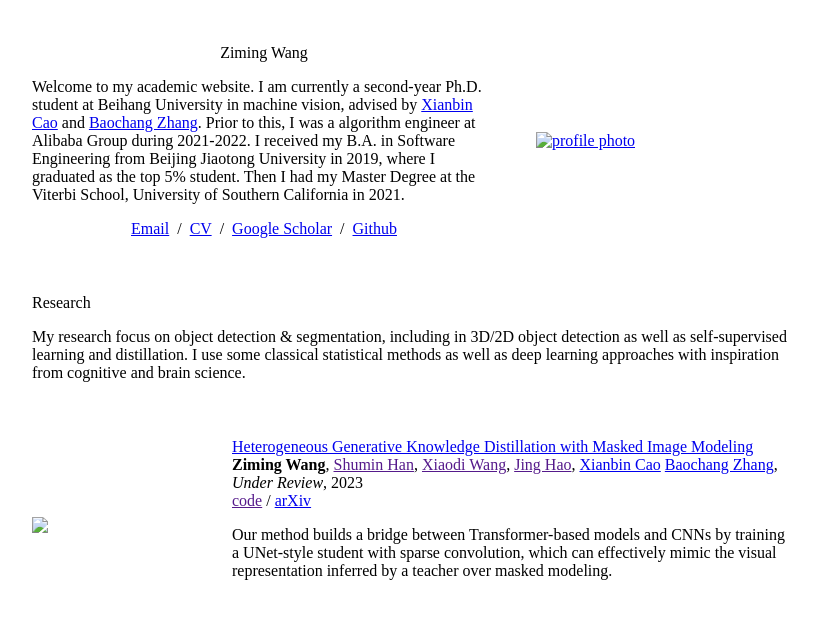
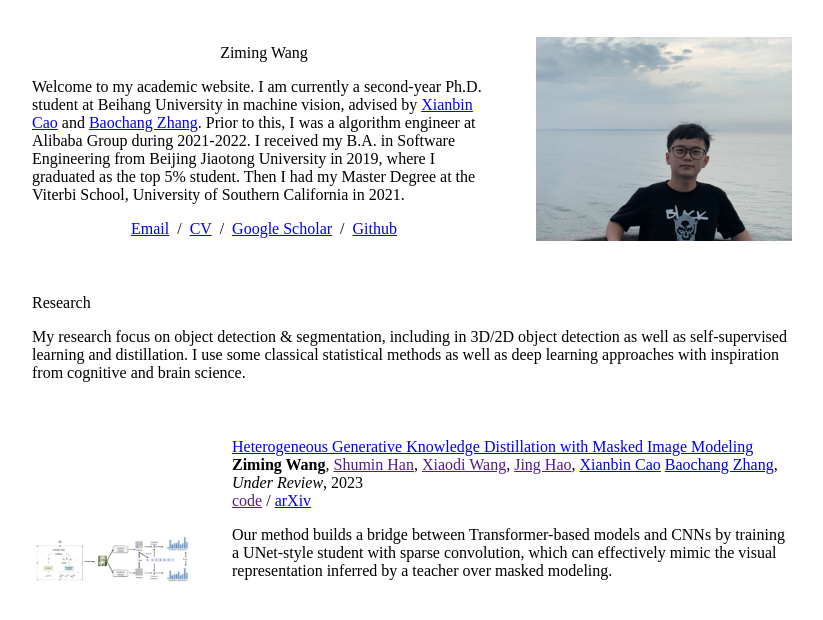
Before and after one commit to TurenK/zimingw.github.io, a plain HTML site: page index.html in a window 1280 px wide. Shown: the whole page, without its empty margins (228-1051 px from the left). Drawn offline with Linux system fonts and the light colour scheme.

Commit message:
upload
upload

```diff
--- a/index.html
+++ b/index.html
@@ -29,7 +29,7 @@
               </p>
             </td>
             <td style="padding:2.5%;width:40%;max-width:40%">
-              <a href="images/profile.pic.jpg"><img style="width:100%;max-width:100%" alt="profile photo" src="images/profile.pic.jpg" class="hoverZoomLink"></a>
+              <a href="profile.pic.jpg"><img style="width:100%;max-width:100%" alt="profile photo" src="profile.pic.jpg" class="hoverZoomLink"></a>
             </td>
           </tr>
         </tbody></table>
@@ -51,8 +51,8 @@
             <td style="padding:20px;width:25%;vertical-align:middle">
               <div class="one">
                 <div class="two" id='cbbl_image'>
-                  <img src='images/cbbl.png' width="160"></div>
-                <img src='images/cbbl.png' width="160">
+                  <img src='hgkd1.jpg' width="160"></div>
+                <img src='hgkd2.jpg' width="160">
               </div>
               <script type="text/javascript">
                 function cbbl_start() {
```
Also changed, not shown: hgkd1.jpg (added), hgkd2.jpg (added), profile.pic.jpg (added).
